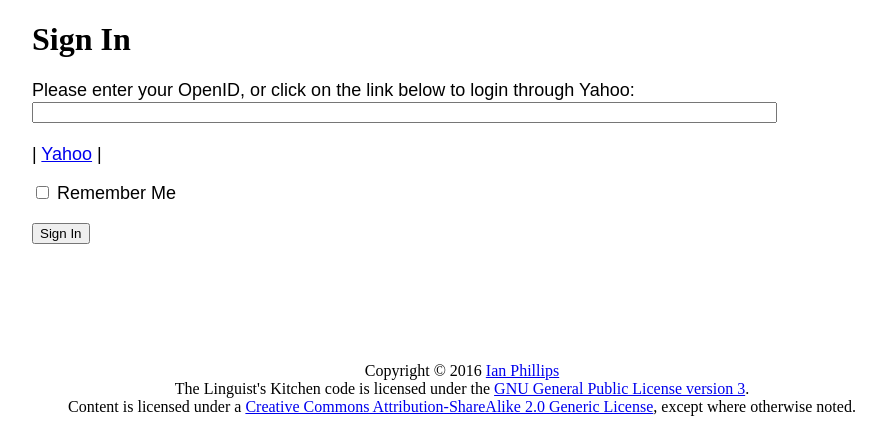
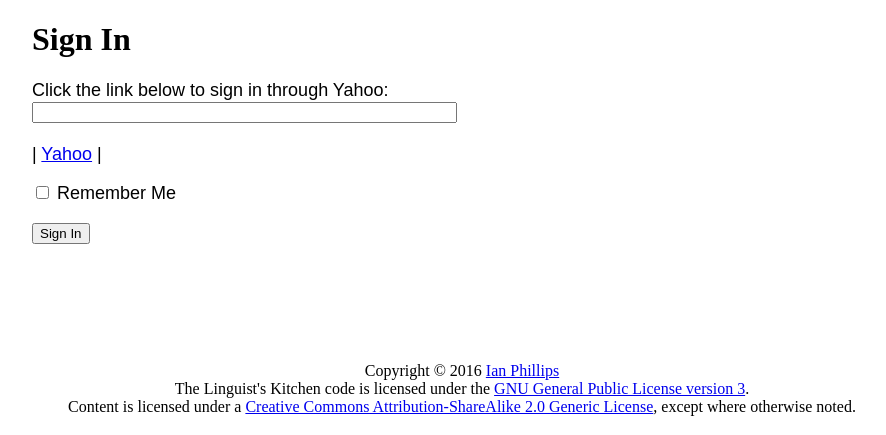
Before and after one commit to itphillips/TLK, a Flask app: page /login in a window 1280 px wide. Shown: the part 258-693 px from the top of the page, without its empty margins (178-1064 px from the left). Run offline with Flask 2, Linux system fonts and the light colour scheme; some libraries are stand-ins or nearby versions.

Commit message:
minor cosmetic changes

```diff
--- a/app/templates/about.html
+++ b/app/templates/about.html
@@ -124,7 +124,7 @@ a {
         <li><a href="{{ url_for('about') }}">About TLK</a></li>
         {% if g.user.is_authenticated() %}
         <li><a href="{{ url_for('user', userID=g.user.id) }}">Home</a></li>
-        <li style="float:right"><a href="{{ url_for('logout') }}">Logout</a></li>
+        <li style="float:right"><a href="{{ url_for('logout') }}">Log out</a></li>
         {% endif %}
 
         {% if not g.user.is_authenticated() %}
--- a/app/templates/base.html
+++ b/app/templates/base.html
@@ -275,7 +275,7 @@ table.center {
         <li><a href="{{ url_for('about') }}">About TLK</a></li>
         {% if g.user.is_authenticated() %}
         <li><a href="{{ url_for('user', userID=g.user.id) }}">Home</a></li>
-        <li style="float:right"><a href="{{ url_for('logout') }}">Logout</a></li>
+        <li style="float:right"><a href="{{ url_for('logout') }}">Log out</a></li>
         {% endif %}
         <!-- <p><a href="/help">Help</a></p> -->
     </ul>
--- a/app/templates/base2.html
+++ b/app/templates/base2.html
@@ -227,7 +227,7 @@ table.center {
         <li><a href="{{ url_for('about') }}">About TLK</a></li>
         {% if g.user.is_authenticated() %}
         <li><a href="{{ url_for('user', userID=g.user.id) }}">Home</a></li>
-        <li style="float:right"><a href="{{ url_for('logout') }}">Logout</a></li>
+        <li style="float:right"><a href="{{ url_for('logout') }}">Log out</a></li>
         {% endif %}
         <!-- <p><a href="/help">Help</a></p> -->
     </ul>
--- a/app/templates/base3.html
+++ b/app/templates/base3.html
@@ -239,7 +239,7 @@ table.center {
         <li><a href="{{ url_for('about') }}">About TLK</a></li>
         {% if g.user.is_authenticated() %}
         <li><a href="{{ url_for('user', userID=g.user.id) }}">Home</a></li>
-        <li style="float:right"><a href="{{ url_for('logout') }}">Logout</a></li>
+        <li style="float:right"><a href="{{ url_for('logout') }}">Log out</a></li>
         {% endif %}
         <!-- <p><a href="/help">Help</a></p> -->
     </ul>
--- a/app/templates/base4.html
+++ b/app/templates/base4.html
@@ -275,7 +275,7 @@ table.center {
         <li><a href="{{ url_for('about') }}">About TLK</a></li>
         {% if g.user.is_authenticated() %}
         <li><a href="{{ url_for('user', userID=g.user.id) }}">Home</a></li>
-        <li style="float:right"><a href="{{ url_for('logout') }}">Logout</a></li>
+        <li style="float:right"><a href="{{ url_for('logout') }}">Log out</a></li>
         {% endif %}
         <!-- <p><a href="/help">Help</a></p> -->
     </ul>
--- a/app/templates/login.html
+++ b/app/templates/login.html
@@ -99,9 +99,9 @@ p {
         CSRF prevention we implemented in config.py - this needs to be in all forms if CSRF is enabled -->
         {{ form.hidden_tag() }}
         <p>
-            Please enter your OpenID, or click on the link below to login through Yahoo:<br>
+            Click the link below to sign in through Yahoo:<br>
             <!--this field object renders the field 'openid' from loginform subclass-->
-            {{ form.openid(size=90) }}<br>
+            {{ form.openid(size=50) }}<br>
             <!--this for loop renders any messages that are added by the validators under the openid field-->
             {% for error in form.openid.errors %}
                 <span style="color: red;">[{{ error }}]</span>
```
